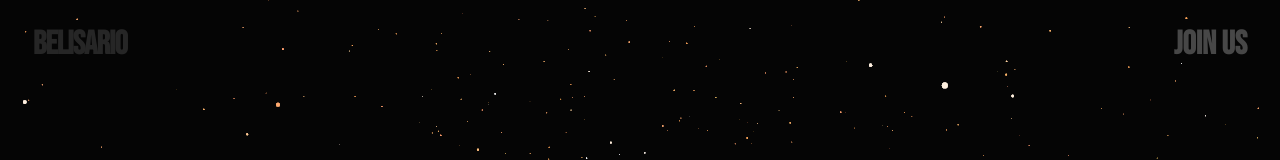
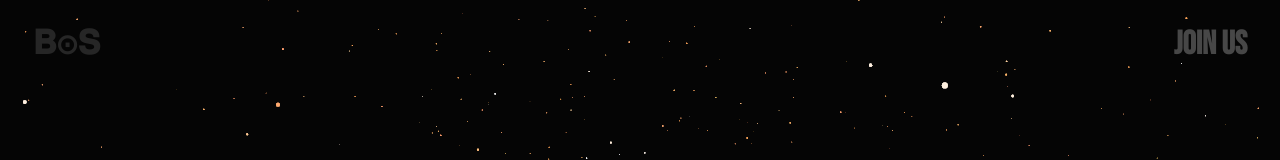
Before and after one commit to belisario-studio/landing, a Next.js app: page / in a window 1280 px wide. Shown: the top 160 px of the page. Built offline with nearby package versions, Linux system fonts and the light colour scheme.

Commit message:
fix navigation text

```diff
--- a/components/navigation.tsx
+++ b/components/navigation.tsx
@@ -8,7 +8,7 @@ export default function Navigation() {
     <nav className="absolute top-0 w-full z-50 select-none">
       <div className="max-w-7xl mx-auto px-3 md:px-6 py-4 flex items-center justify-between">
         <Link href="/" className="text-2xl font-bold tracking-tight opacity-25 transition-colors text-muted-foreground hover:text-foreground">
-          Belisario
+           𝐁<span className="text-xl mb-[1px]">⊙</span>𝐒
         </Link>
 
         <div className="flex gap-8 items-center font-semibold">
```
